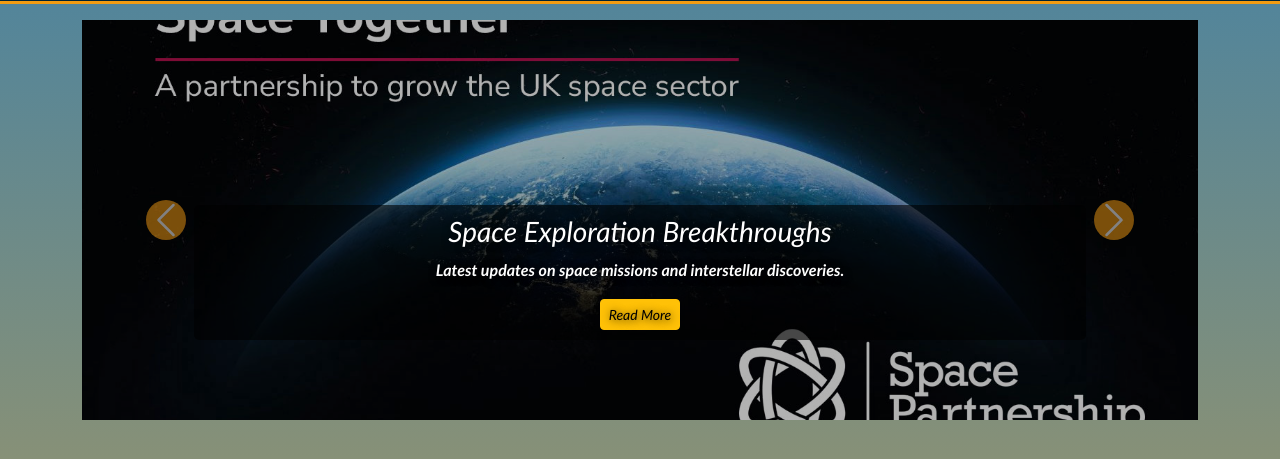
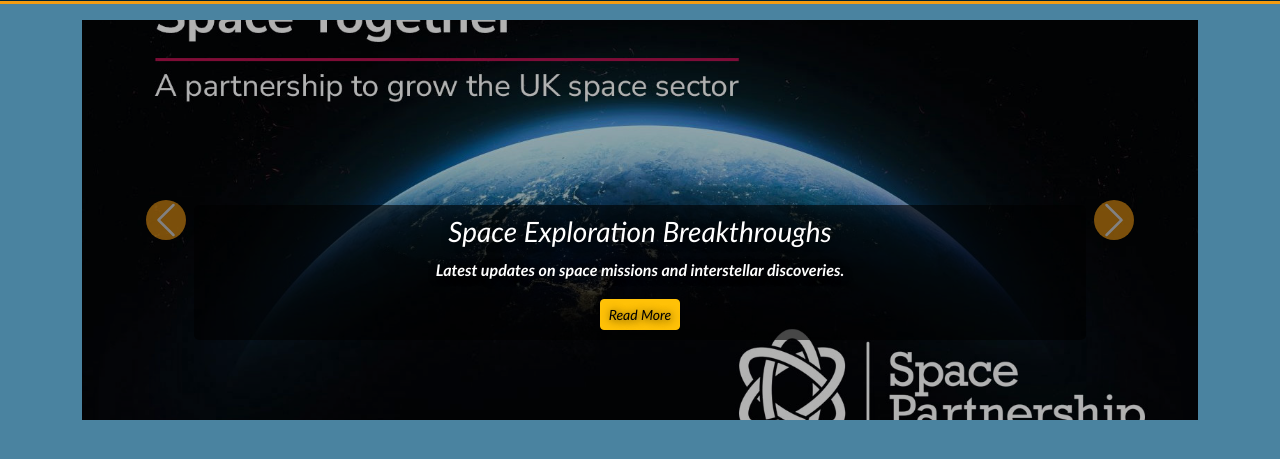
Before and after one commit to Aarchana12/aarchana-e-magazine, a plain HTML site: page index.html in a window 1280 px wide. Shown: the part 75-534 px from the top of the page. Drawn offline with nearby package versions, Linux system fonts and the light colour scheme.

Commit message:
Update styles.css

```diff
--- a/assets/css/styles.css
+++ b/assets/css/styles.css
@@ -9,7 +9,7 @@
 body {
     font-family:Cambria, Cochin, Georgia, Times, 'Times New Roman', serif;
     font-style: oblique;
-    background: linear-gradient(to top, #faaa2a, #4a83a0);
+    background: #4a83a0;
     color: #012435;
     line-height: 1.6;
     font-weight: bold;
```
